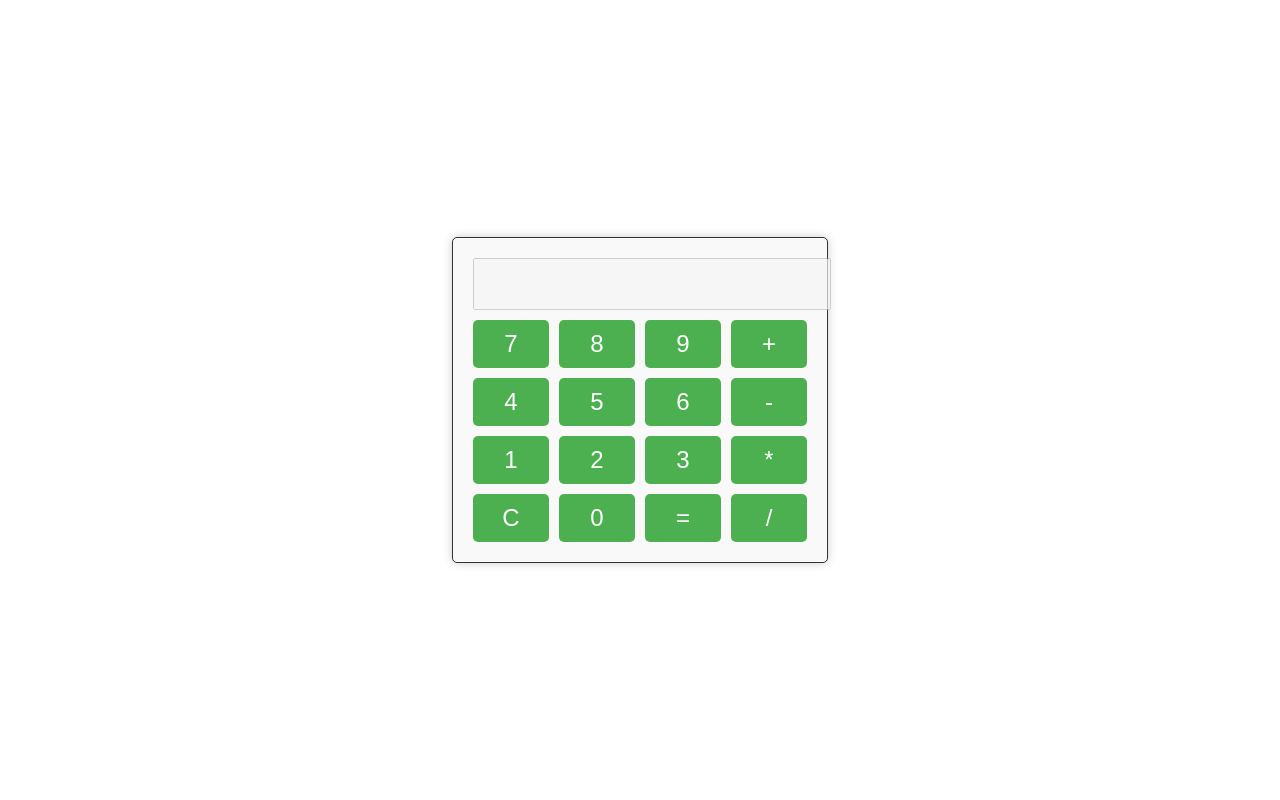
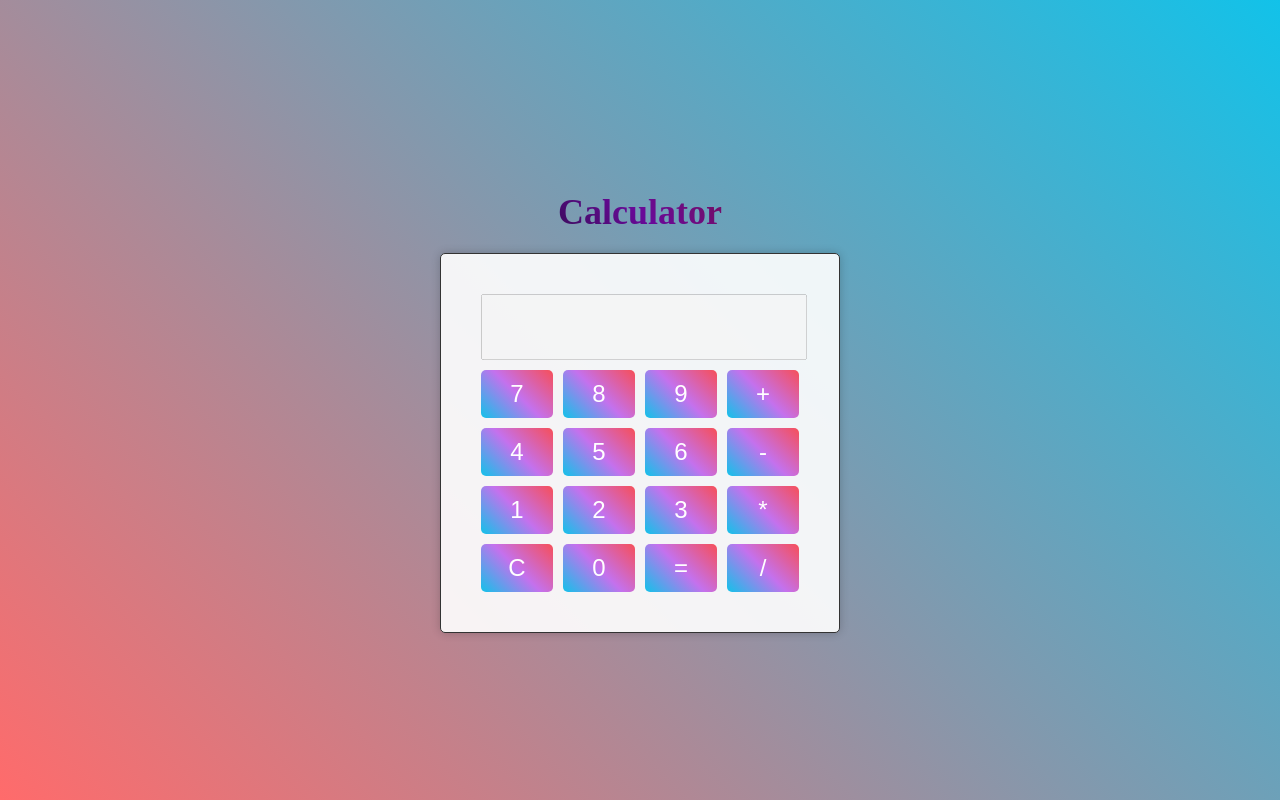
Before and after one commit to chaudarybilal/Calculator-Level-1-codsoft-internship, a plain HTML site: page index.html in a window 1280 px wide. Drawn offline with Linux system fonts and the light colour scheme.

Commit message:
change color and  header

```diff
--- a/index.html
+++ b/index.html
@@ -4,8 +4,9 @@
     <link rel="stylesheet" type="text/css" href="style.css">
 </head>
 <body>
+    <div class="calculator-container">
+        <h1>Calculator</h1>
         <div class="calculator">
-
             <input type="text" id="display" disabled>
             <div class="buttons">
                 <button onclick="appendToDisplay('7')">7</button>
@@ -26,6 +27,8 @@
                 <button onclick="appendToDisplay('/')">/</button>
             </div>
         </div>
+    </div>
+
     <script src="script.js"></script>
 </body>
 </html>
--- a/style.css
+++ b/style.css
@@ -4,24 +4,37 @@ body {
     align-items: center;
     height: 100vh;
     margin: 0;
+    background: linear-gradient(45deg, #ff6b6b, #12c2e9);
 }
 
+.calculator-container {
+    text-align: center;
+    color: #fff;
+}
 
 .calculator {
     border: 1px solid #333;
     border-radius: 5px;
     text-align: center;
     box-shadow: 0 0 10px rgba(0, 0, 0, 0.2);
-    padding: 20px;
-    background-color: #f9f9f9;
-    max-width: 400px;
+    padding: 40px;
+    background-color: rgba(255, 255, 255, 0.9);
+    max-width: 500px;
+    display: inline-block;
+}
+
+h1 {
+    background: linear-gradient(45deg, #041013, #690999, #81151c);
+    -webkit-background-clip: text;
+    -webkit-text-fill-color: transparent;
+    font-size: 36px;
+    margin-bottom: 20px;
 }
 
 input[type="text"] {
-
     width: 100%;
+    height: 60px;
     font-size: 24px;
-    padding: 10px;
     margin-bottom: 10px;
 }
 
@@ -35,7 +48,7 @@ button {
     font-size: 24px;
     padding: 10px 20px;
     border: none;
-    background-color: #4CAF50;
+    background: linear-gradient(45deg, #12c2e9, #c471ed, #f64f59);
     color: white;
     border-radius: 5px;
     cursor: pointer;
```
Lines whose indentation alone changed are shown as unchanged.
